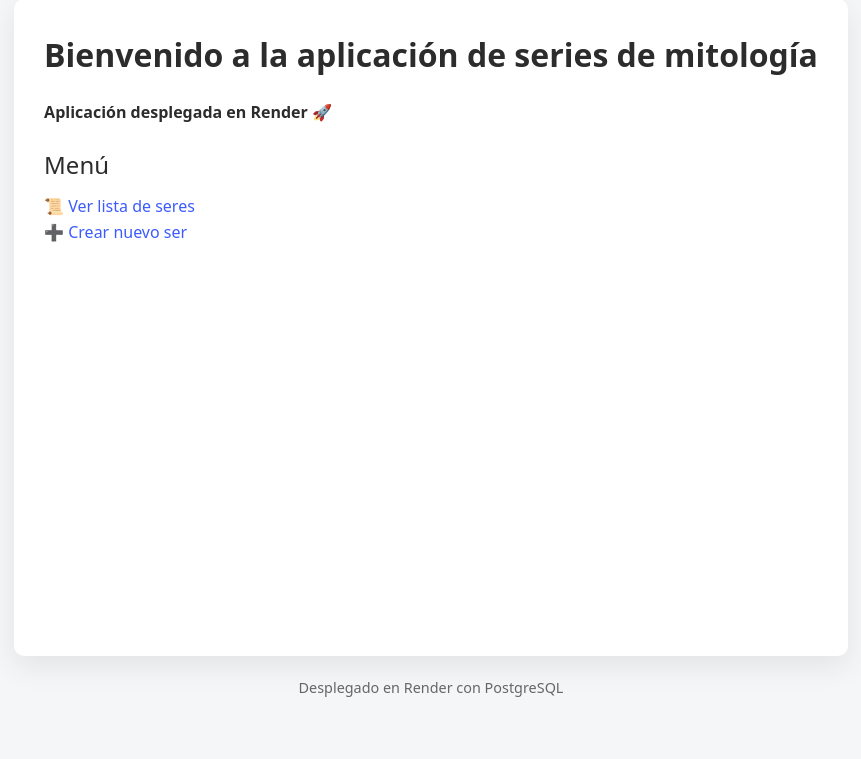
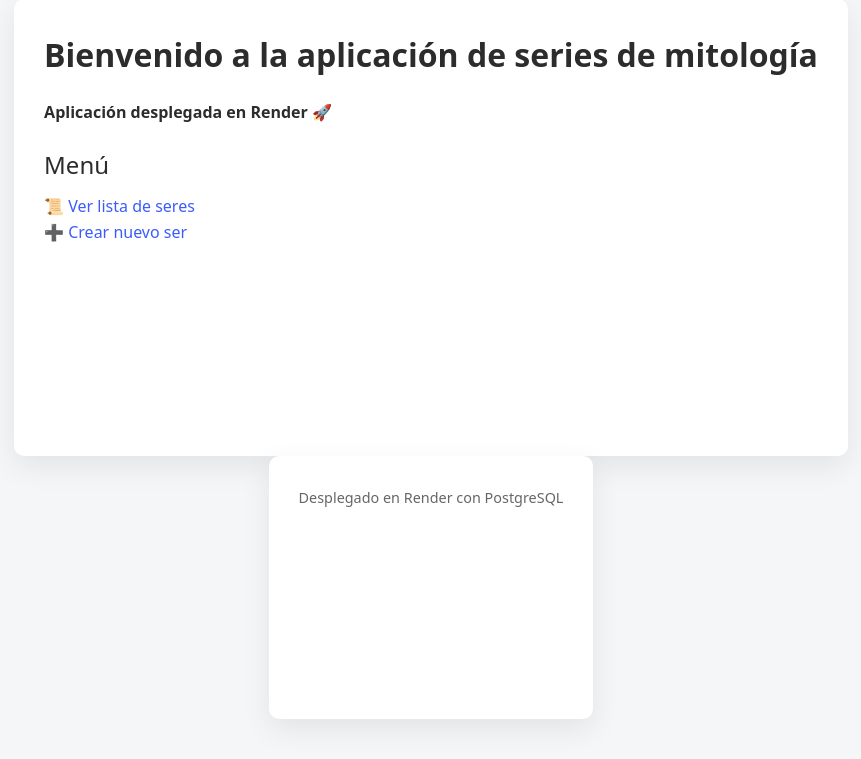
Before and after one commit to MaysaOsan/Mitologia, a FastAPI app: page / in a window 1280 px wide. Shown: the part 41-800 px from the top of the page, without its empty margins (209-1070 px from the left). Run offline with FastAPI, Linux system fonts and the light colour scheme; parts of the project's set-up code (start-up, migrations or seed data) failed here and were passed over.

Commit message:
Actualización de index para Render

```diff
--- a/src/templates/index.html
+++ b/src/templates/index.html
@@ -22,7 +22,9 @@
       <a href="{{ url_for('crear_ser_form') }}">➕ Crear nuevo ser</a>
     </p>
   </div>
-  <footer>
+
+
+  <footer class="container footer">
       <p>Desplegado en Render con PostgreSQL</p>
   </footer>
 </body>
```
